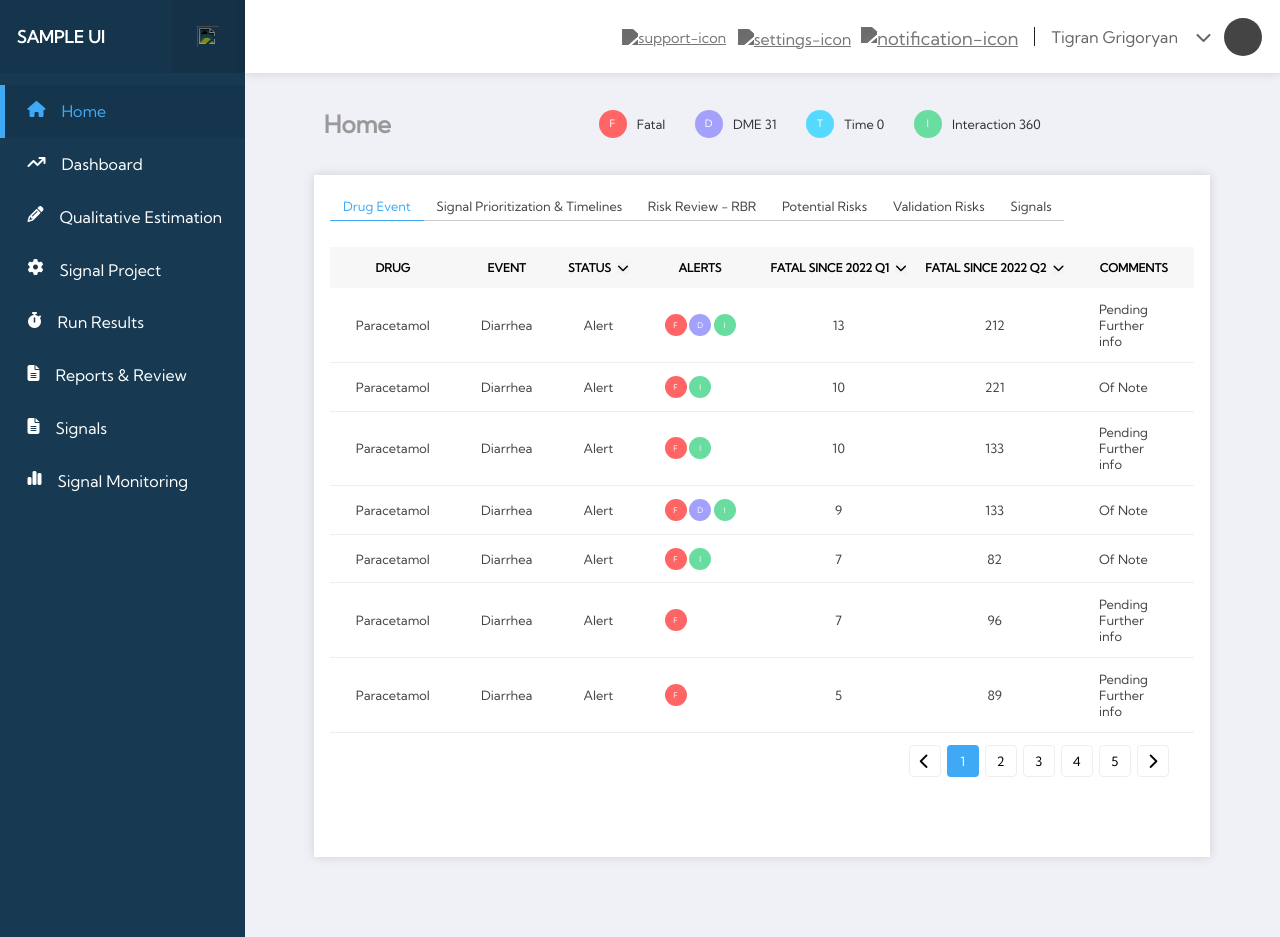
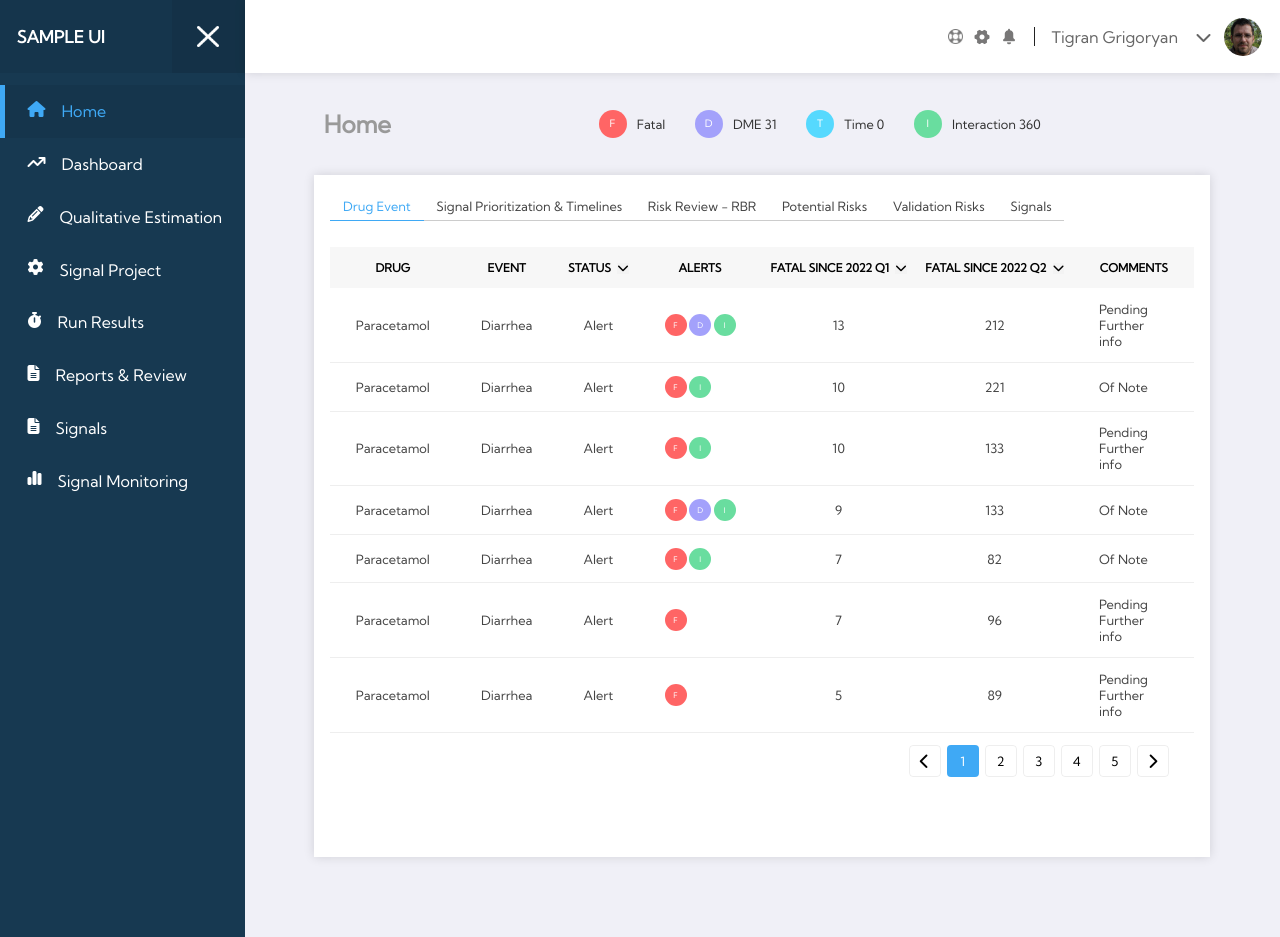
Before and after one commit to vahan-sahakyan/dashboard, a plain HTML site: page index.html in a window 1280 px wide. Drawn offline with Linux system fonts and the light colour scheme.

Commit message:
fixed assets paths

```diff
--- a/index.html
+++ b/index.html
@@ -32,7 +32,7 @@
       <aside class="sidebar">
         <div class="sidebar-head">
           <h1 id="logo">SAMPLE UI</h1>
-          <img id="toggle-sidebar" src="./assets/more.png" />
+          <img id="toggle-sidebar" src="./assets/icons/more.png" />
         </div>
 
         <ul class="menu-items">
@@ -77,21 +77,21 @@
               <img
                 alt="support-icon"
                 class="support-icon"
-                src="./assets/lifebuoy.png"
+                src="./assets/icons/lifebuoy.png"
               />
             </a>
             <a href="#">
               <img
                 alt="settings-icon"
                 class="settings-icon"
-                src="./assets/setting.png"
+                src="./assets/icons/setting.png"
               />
             </a>
             <a href="#">
               <img
                 alt="notification-icon"
                 class="notification-icon"
-                src="assets/notification.png"
+                src="assets/icons/notification.png"
               />
             </a>
           </div>
--- a/script.js
+++ b/script.js
@@ -4,8 +4,8 @@ const menuTextItems = document.querySelectorAll('.menu-item_text');
 
 const updateToggleIcon = () =>
   !logo.className.includes('hidden')
-    ? (toggleSidebar.src = './assets/close.png')
-    : (toggleSidebar.src = './assets/more.png');
+    ? (toggleSidebar.src = './assets/icons/close.png')
+    : (toggleSidebar.src = './assets/icons/more.png');
 
 updateToggleIcon();
 
--- a/style.css
+++ b/style.css
@@ -122,7 +122,7 @@ body {
 }
 .user_avatar {
   background-color: #444;
-  background-image: url('assets/mock-avatar.jpeg');
+  background-image: url('assets/avatars/mock-avatar.jpeg');
   background-repeat: no-repeat;
   background-size: 38px;
   vertical-align: middle;
```
